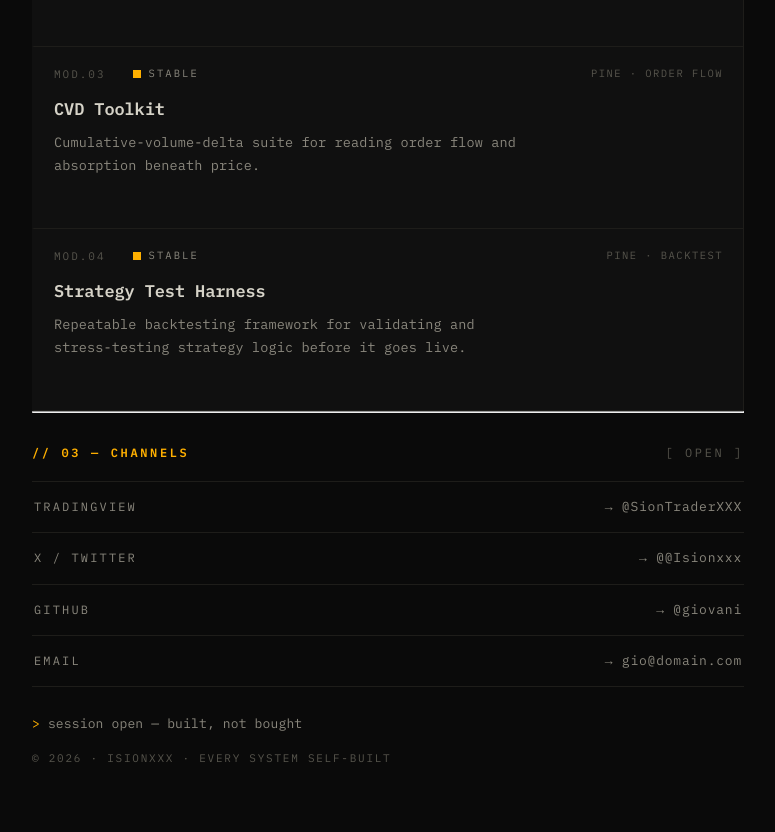
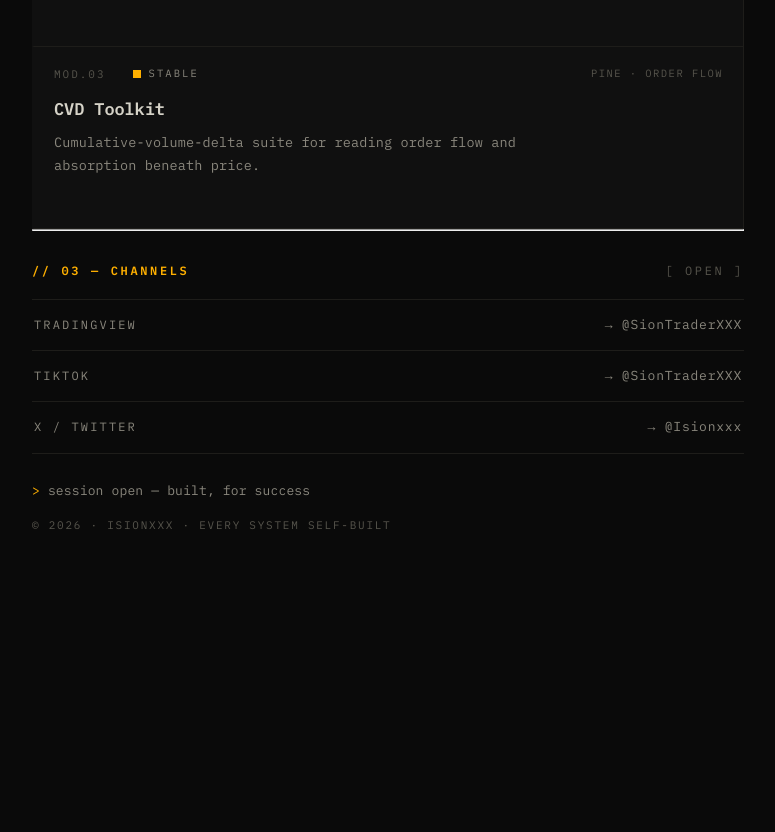
Before and after one commit to giovanij933/ISIONXXX, a plain HTML site: page index.html in a window 1280 px wide. Shown: the part 1022-1854 px from the top of the page, without its empty margins (252-1027 px from the left). After the commit the page ends 1620 px from the top, so only its background shows below. Drawn offline with Linux system fonts and the light colour scheme.

Commit message:
Update index.html

```diff
--- a/index.html
+++ b/index.html
@@ -4,7 +4,7 @@
 <meta charset="UTF-8">
 <meta name="viewport" content="width=device-width, initial-scale=1.0">
 <meta name="theme-color" content="#0a0a0a">
-<meta name="description" content="Giovani — futures day trader and systems builder. Trading systems. Built, not bought.">
+<meta name="description" content="Giovani — futures day trader and systems builder. Trading systems. Built for success.">
 <title>ISIONXXX // TERMINAL</title>
 
 <link rel="preconnect" href="https://fonts.googleapis.com">
@@ -261,7 +261,7 @@
   <header class="cmdbar">
     <div class="cmdbar-inner">
       <div class="prompt">
-        <span class="u">ISIONXXX</span>@<span class="p">desk</span><span class="pathx">:<span class="p">~/systems</span></span><span class="t">$</span>
+        <span class="u">ISIONXXX</span>//<span class="p">desk</span><span class="pathx">:<span class="p">~/systems</span></span><span class="t"></span>
       </div>
       <div class="sysstat">
         <span class="sq-live" aria-hidden="true"></span>
@@ -276,10 +276,10 @@
   <div class="ticker" aria-hidden="true">
     <div class="ticker-track">
       <span class="ticker-set">
-        <b>SYSTEMS ONLINE</b><span class="dot">·</span><b>MNQ // 5M</b><span class="dot">·</span><b>PINE v6</b><span class="dot">·</span><b>BUILT NOT BOUGHT</b><span class="dot">·</span><b>RISK FIRST</b><span class="dot">·</span><b>PROCESS &gt; PREDICTION</b><span class="dot">·</span><b>ZONES // FLOW // EXECUTION</b><span class="dot">·</span>
+        <b>SYSTEMS ONLINE</b><span class="dot">·</span><b>MNQ // 1H</b><span class="dot">·</span><b>PINE v6</b><span class="dot">·</span><b>BUILT FOR SUCCESS</b><span class="dot">·</span><b>RISK FIRST</b><span class="dot">·</span><b>PROCESS &gt; PREDICTION</b><span class="dot">·</span><b>ZONES // FLOW // EXECUTION</b><span class="dot">·</span>
       </span>
       <span class="ticker-set">
-        <b>SYSTEMS ONLINE</b><span class="dot">·</span><b>MNQ // 5M</b><span class="dot">·</span><b>PINE v6</b><span class="dot">·</span><b>BUILT NOT BOUGHT</b><span class="dot">·</span><b>RISK FIRST</b><span class="dot">·</span><b>PROCESS &gt; PREDICTION</b><span class="dot">·</span><b>ZONES // FLOW // EXECUTION</b><span class="dot">·</span>
+        <b>SYSTEMS ONLINE</b><span class="dot">·</span><b>MNQ // 1H</b><span class="dot">·</span><b>PINE v6</b><span class="dot">·</span><b>BUILT FOR SUCCESS</b><span class="dot">·</span><b>RISK FIRST</b><span class="dot">·</span><b>PROCESS &gt; PREDICTION</b><span class="dot">·</span><b>ZONES // FLOW // EXECUTION</b><span class="dot">·</span>
       </span>
     </div>
   </div>
@@ -300,7 +300,7 @@
     <!-- =================== BIO =================== -->
     <div class="eyebrow"><span class="lbl">// 01 — Profile</span><span class="meta">[ mnq · systematic ]</span></div>
     <section class="bio">
-      <p>I trade MNQ futures and build the systems I trade with. Supply-and-demand models, execution frameworks, and risk engines — written in Pine, tested against live data, and refined one session at a time.</p>
+      <p>I trade MNQ futures and build the systems I trade with. Supply-and-demand models, execution frameworks, and risk engines — written, tested against live data, and refined one session at a time.</p>
       <p>No black boxes. No rented signals. The edge is the process, and the process is engineered to repeat.</p>
     </section>
 
@@ -350,19 +350,6 @@
         <span class="mod-go">ACCESS →</span>
       </a>
 
-      <a class="mod" href="#">
-        <div class="mod-head">
-          <div class="mod-statwrap">
-            <span class="mod-id">MOD.04</span>
-            <span class="mod-status st-stable"><span class="sq"></span>STABLE</span>
-          </div>
-          <span class="mod-tags">PINE · BACKTEST</span>
-        </div>
-        <h3 class="mod-title">Strategy Test Harness</h3>
-        <p class="mod-desc">Repeatable backtesting framework for validating and stress-testing strategy logic before it goes live.</p>
-        <span class="mod-go">ACCESS →</span>
-      </a>
-
       <!-- DUPLICATE a block above to add another module. Status classes:
            st-live · st-stable · st-build · st-archive -->
 
@@ -376,12 +363,11 @@
       <!-- EDIT handles + hrefs below -->
       <nav class="channels" aria-label="Social channels">
         <a class="chan" href="#"><span class="k">TradingView</span><span class="v">→ @SionTraderXXX</span></a>
-        <a class="chan" href="#"><span class="k">X / Twitter</span><span class="v">→ @@Isionxxx</span></a>
-        <a class="chan" href="#"><span class="k">GitHub</span><span class="v">→ @giovani</span></a>
-        <a class="chan" href="mailto:gio@domain.com"><span class="k">Email</span><span class="v">→ gio@domain.com</span></a>
+        <a class="chan" href="#"><span class="k">TikTok</span><span class="v">→ @SionTraderXXX</span></a>
+        <a class="chan" href="#"><span class="k">X / Twitter</span><span class="v">→ @Isionxxx</span></a>
       </nav>
 
-      <p class="signoff"><span class="ar">&gt;</span> session open — built, not bought <span class="cursor">█</span></p>
+      <p class="signoff"><span class="ar">&gt;</span> session open — built, for success <span class="cursor">█</span></p>
       <p class="copy">© 2026 · ISIONXXX · every system self-built</p>
     </footer>
 
```
